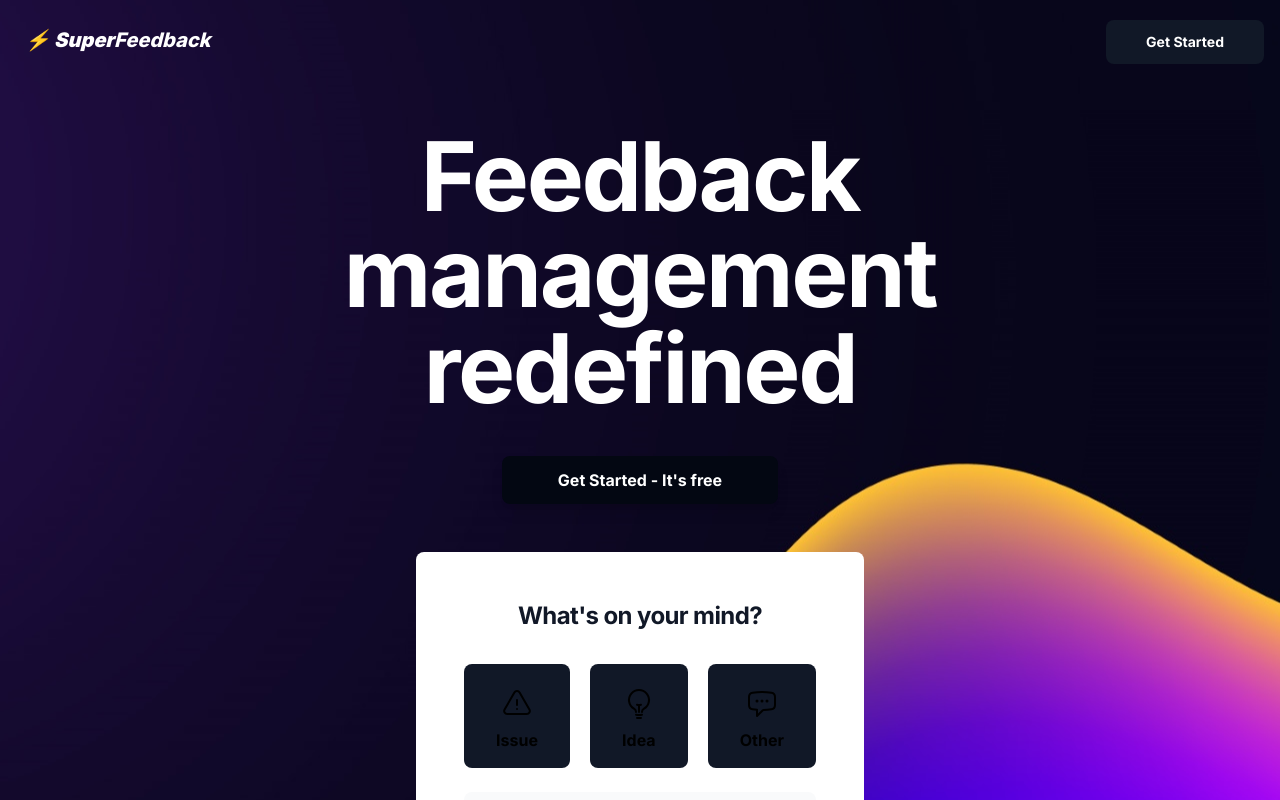
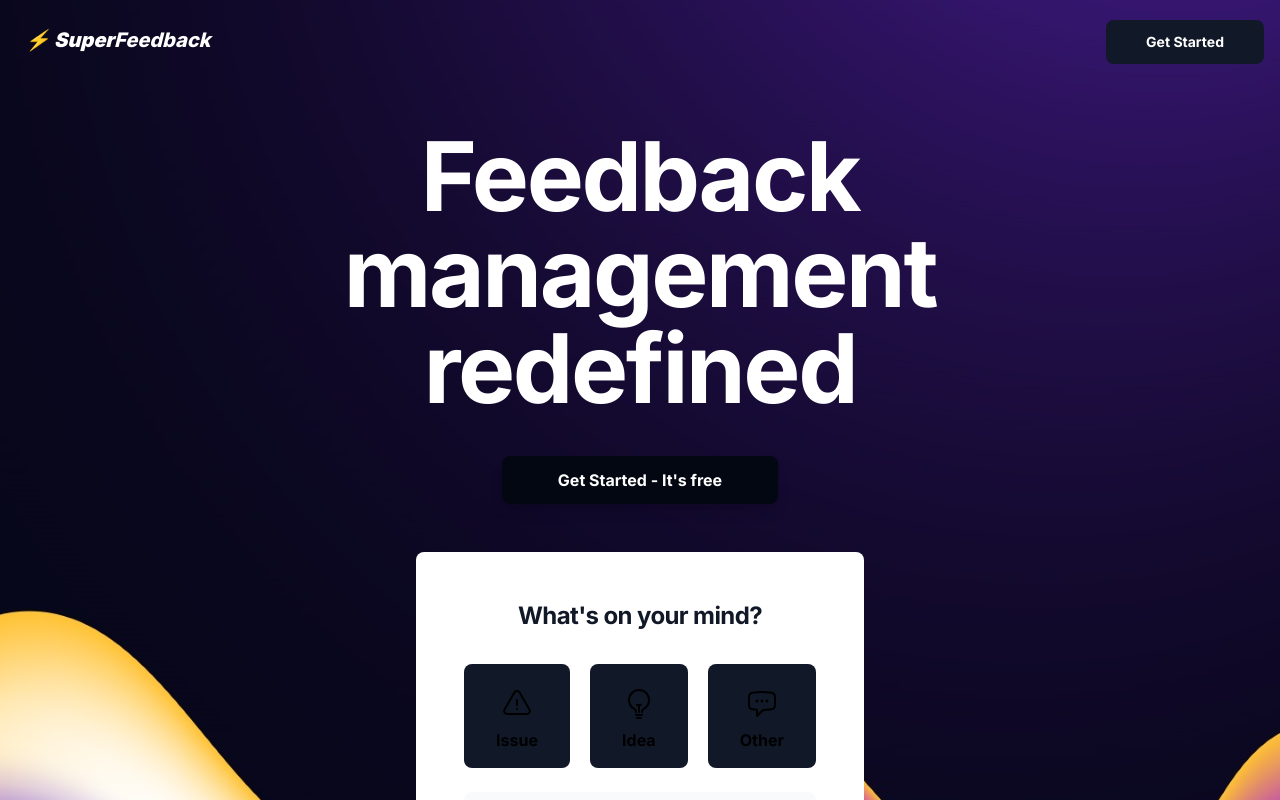
Before and after one commit to ramezj/FullStack, a Next.js app in the folder client/: page / in a window 1280 px wide. Shown: the top 800 px of the page. Built offline with nearby package versions, Linux system fonts and the light colour scheme; no server answers.

Commit message:
[UI/UX]  new landing page update

```diff
--- a/client/app/dashboard/page.jsx
+++ b/client/app/dashboard/page.jsx
@@ -31,7 +31,7 @@ export default function dashboard() {
         getData();
     }, [])
     return (
-        <div className='bg-[url("/6.jpg")] h-full min-h-screen bg-center bg-no-repeat w-full'>
+        <div  className='bg-[url("/10.jpg")] h-full min-h-screen bg-bottom bg-no-repeat w-full'>
         <Navbar />
         <center>
             {
--- a/client/app/globals.css
+++ b/client/app/globals.css
@@ -28,6 +28,6 @@ body {
 .shadow-orange {
   box-shadow: 0px 0px 45px -11px rgba(251,146,60);
 }
-.widgetActive:active {
-  background-color:red;
+.widgetActive {
+
 }
--- a/client/app/login/page.jsx
+++ b/client/app/login/page.jsx
@@ -35,7 +35,7 @@ export default function Login() {
     }
 
   return (
-    <div className='bg-[url("/6.jpg")] h-full min-h-screen bg-center bg-no-repeat w-full'>
+    <div className='bg-[url("/10.jpg")] h-full min-h-screen bg-bottom bg-no-repeat w-full'>
       <Navbar />
       <div className="flex min-h-full flex-1 flex-col justify-center px-6 py-12 lg:px-8 ">
         <div className="sm:mx-auto sm:w-full sm:max-w-sm">
--- a/client/app/page.js
+++ b/client/app/page.js
@@ -9,13 +9,13 @@ import Features from '@/components/Features'
 export default function Home() {
   return (
   <motion.div
-      initial={{opacity: 0 }}
-      animate={{opacity: 1 }}
-      exit={{opacity: 0 }}
-      transition={{
-        duration:1
-      }}
-  className='bg-[url("/6.jpg")] h-full min-h-screen bg-center bg-no-repeat w-full'>
+      // initial={{opacity: 0 }}
+      // animate={{opacity: 1 }}
+      // exit={{opacity: 0 }}
+      // transition={{
+      //   duration:1
+      // }}
+  className='bg-[url("/10.jpg")] h-full min-h-screen bg-bottom bg-no-repeat w-full'>
    <Navbar />
    <br />
    <div className="items-center content-center">
--- a/client/app/register/page.jsx
+++ b/client/app/register/page.jsx
@@ -35,7 +35,7 @@ export default function Register() {
     }
 
   return (
-    <div className='bg-[url("/6.jpg")] h-full min-h-screen bg-center bg-no-repeat w-full'>
+    <div className='bg-[url("/10.jpg")] h-full min-h-screen bg-bottom bg-no-repeat w-full'>
     <Navbar />
       <div className="flex min-h-full flex-1 flex-col justify-center px-6 py-12 lg:px-8">
         <center>
--- a/client/components/Navbar/Dashboard.jsx
+++ b/client/components/Navbar/Dashboard.jsx
@@ -10,7 +10,7 @@ export default function Dashboard() {
         shadow-orange
         flex
         text-white
-        bg-gradient-to-br from-orange-400 to-pink-500
+        bg-gradient-to-br from-[#6a38cf] to-pink-500
         hover:bg-gray-950
         focus:outline-none
         focus:ring-none
```
